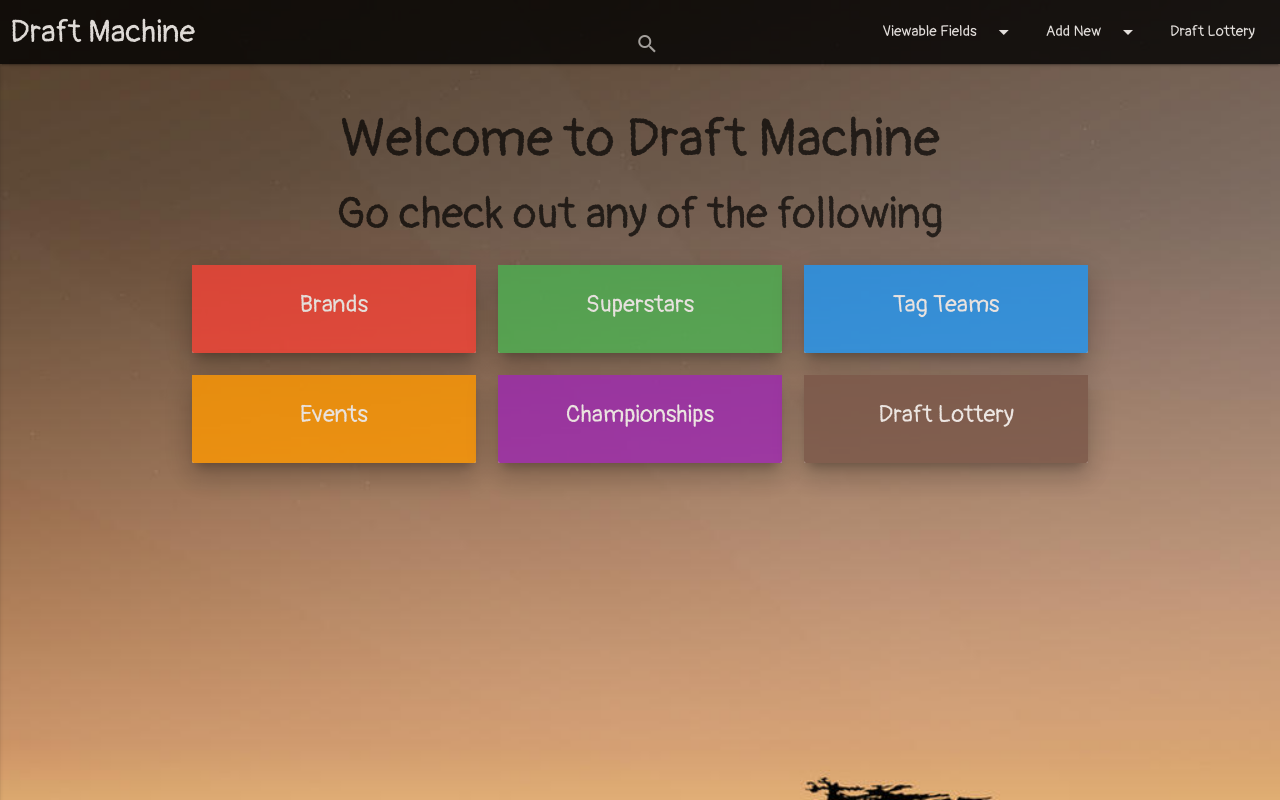
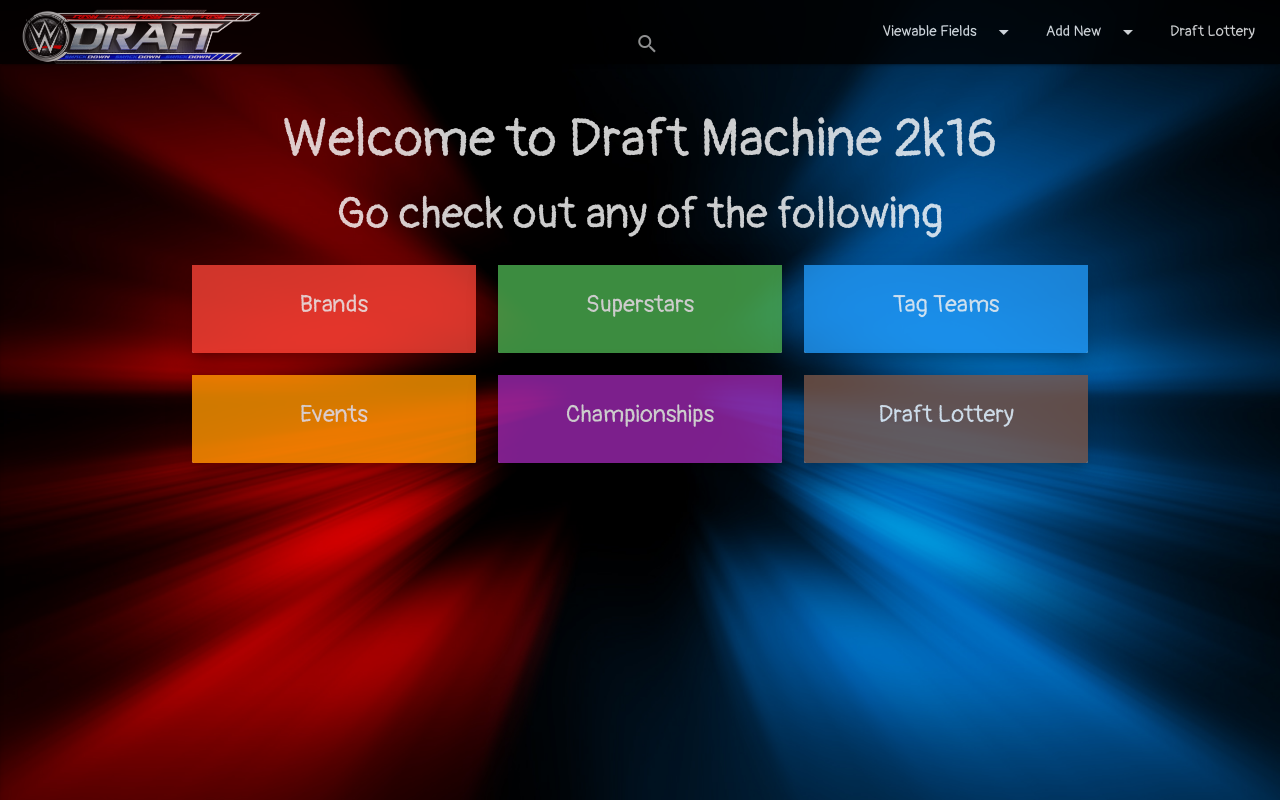
Before and after one commit to rajat19/Drafter, a Django app: page / in a window 1280 px wide. Run offline with Django 3.2, Linux system fonts and the light colour scheme.

Commit message:
Added new images

```diff
--- a/wwe2k16/static/wwe2k16/css/custom.css
+++ b/wwe2k16/static/wwe2k16/css/custom.css
@@ -113,6 +113,10 @@ main{
     vertical-align: middle;
 }
 
+.img-nav {
+	max-height: 70px;
+}
+
 .img-enhance {
 	-webkit-transition:-webkit-box-shadow .6s,background 2s,-webkit-border-radius .1s;
 }
--- a/wwe2k16/templates/wwe2k16/base.html
+++ b/wwe2k16/templates/wwe2k16/base.html
@@ -14,24 +14,24 @@
 			background-size: cover;
 			opacity: 0.8
 		}
-		.a2 {
-			background-image: url('{% static "wwe2k16/images/a2.jpg" %}') !important;
+		.w1 {
+			background-image: url('{% static "wwe2k16/images/w1.png" %}') !important;
 		}
-		.a3 {
-			background-image: url('{% static "wwe2k16/images/a3.jpg" %}') !important;
+		.w2 {
+			background-image: url('{% static "wwe2k16/images/w2.jpg" %}') !important;
 		}
-		.a4 {
-			background-image: url('{% static "wwe2k16/images/a4.jpg" %}') !important;
+		.w3 {
+			background-image: url('{% static "wwe2k16/images/w3.jpg" %}') !important;
 		}
-		.a5 {
-			background-image: url('{% static "wwe2k16/images/a5.jpg" %}') !important;
+		.w4 {
+			background-image: url('{% static "wwe2k16/images/w4.png" %}') !important;
 		}
-		.a7 {
-			background-image: url('{% static "wwe2k16/images/a8.jpg" %}') !important;
+		.w5 {
+			background-image: url('{% static "wwe2k16/images/w5.jpg" %}') !important;
 		}
 	</style>
 </head>
-<body class="{% block bgimg %}a2{% endblock %}">
+<body class="{% block bgimg %}w4{% endblock %}">
 	<div class="navbar-fixed">
 		{% include 'wwe2k16/nav/submenu.html' %}
 		<ul class="side-nav black darken-2" id="mobili">
@@ -41,7 +41,10 @@
 
 		<nav class="black accent-1">
 			<div class="nav-wrapper">
-				<a class="brand-logo" href="{% url 'home' %}">Draft Machine</a>
+				<a class="brand-logo" href="{% url 'home' %}">
+					<!-- Draft Machine -->
+					<img src="{% static 'wwe2k16/images/draft.png' %}" alt="" class="img-nav">
+				</a>
 				<a href="#" data-activates="mobili" class="button-collapse"><span><i class="fa fa-reorder"></i></span></a>
 				<ul id="deski" class="right hide-on-med-and-down" style="padding-right: 10px;">
 					{% include 'wwe2k16/nav/web.html' %}
--- a/wwe2k16/templates/wwe2k16/championships.html
+++ b/wwe2k16/templates/wwe2k16/championships.html
@@ -7,7 +7,7 @@
 		<div class="col m6 s12 center" id="championship-{{championship.slug}}">
 			<div class="card z-depth-5">
 				<div class="card-content black white-text">
-					<a href="{% url 'wwe2k16:championship' championship.slug %}" class="gray-text">
+					<a href="{% url 'wwe2k16:championship' championship.slug %}" class="white-text">
 						<span class="card-title">{{championship.name}}</span>
 					</a>
 					{% csrf_token %}
--- a/wwe2k16/templates/wwe2k16/index.html
+++ b/wwe2k16/templates/wwe2k16/index.html
@@ -1,9 +1,10 @@
 {% extends 'wwe2k16/base.html' %}
 
+{% block bgimg %}w5{% endblock %}
 {% block body %}
 	<section>
-		<div class="row center">
-			<h2>Welcome to Draft Machine</h2>
+		<div class="row center white-text">
+			<h2>Welcome to Draft Machine 2k16</h2>
 			<h3>Go check out any of the following</h3>
 			<div class="col m4 s12 center">
 				<div class="card z-depth-5">
```
Also changed, not shown: wwe2k16/static/wwe2k16/images/a1.jpg (deleted), wwe2k16/static/wwe2k16/images/a10.png (added), wwe2k16/static/wwe2k16/images/a3.jpg (deleted), wwe2k16/static/wwe2k16/images/a4.jpg (deleted), wwe2k16/static/wwe2k16/images/a5.jpg (deleted), wwe2k16/static/wwe2k16/images/a6.jpg (deleted), wwe2k16/static/wwe2k16/images/a7.jpg (deleted), wwe2k16/static/wwe2k16/images/a8.jpg (deleted), wwe2k16/static/wwe2k16/images/a9.jpg (deleted), wwe2k16/static/wwe2k16/images/draft.png (added), wwe2k16/static/wwe2k16/images/icon.jpeg (added), wwe2k16/static/wwe2k16/images/w2.jpg (added), wwe2k16/static/wwe2k16/images/w3.jpg (added), wwe2k16/static/wwe2k16/images/w5.jpg (added), 2 other files.
